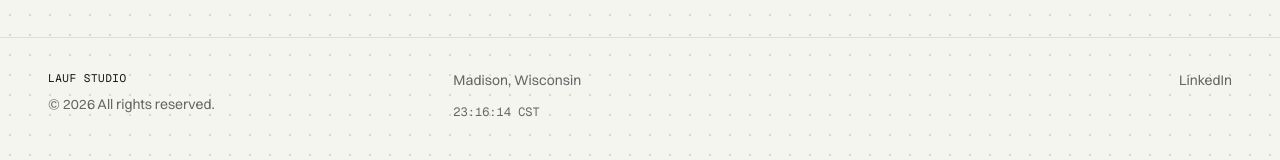
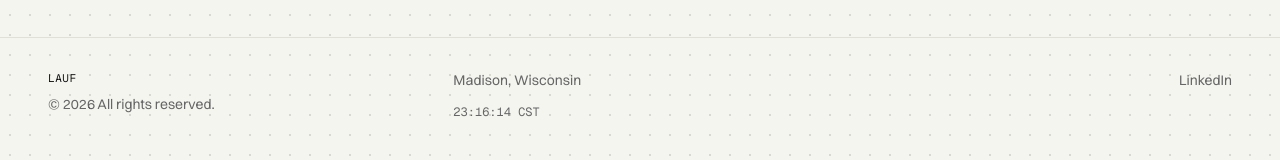
Before and after one commit to mhlauf1/lauf-website, a Next.js app: page / in a window 1280 px wide. Shown: the part 4075-4235 px from the top of the page. Built offline with nearby package versions, Linux system fonts and the light colour scheme.

Commit message:
updating footer

```diff
--- a/components/Footer.tsx
+++ b/components/Footer.tsx
@@ -39,7 +39,7 @@ export default function Footer() {
           {/* Left — Copyright */}
           <div>
             <p className="font-mono text-[11px] tracking-wider uppercase">
-              Lauf Studio
+              Lauf
             </p>
             <p className="mt-2 text-sm text-foreground-secondary">
               &copy; {new Date().getFullYear()} All rights reserved.
```
